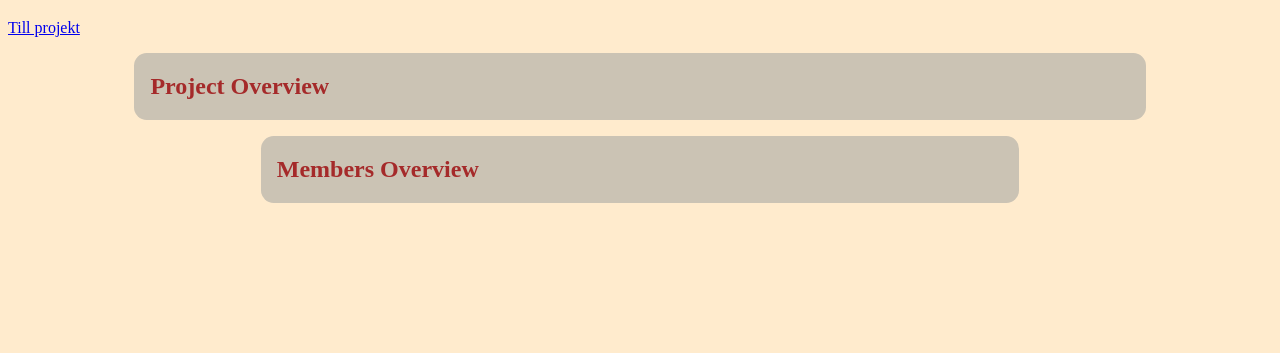
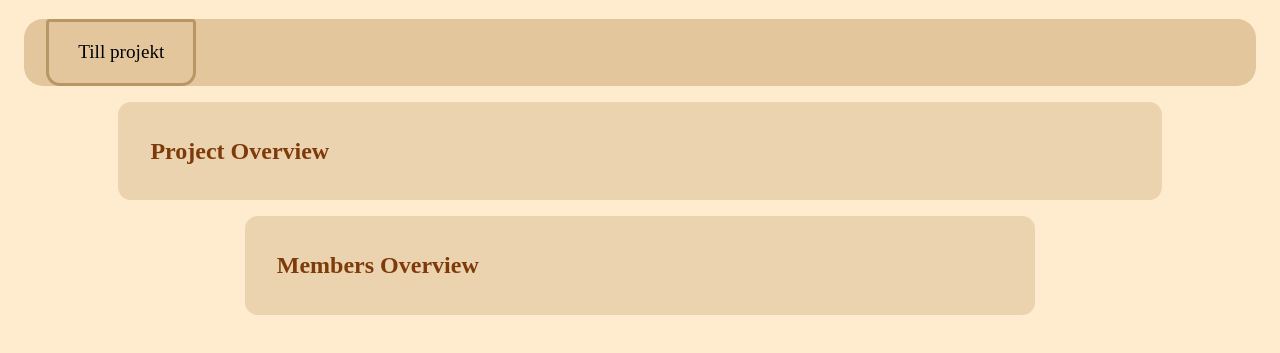
Before and after one commit to Shyz99/be26-js2-slutprojekt-grupp2, a website built with Vite: page index.html in a window 1280 px wide. Shown: the part 61-414 px from the top of the page. Built offline with nearby package versions, Linux system fonts and the light colour scheme; no server answers.

Commit message:
Latest working render Index

```diff
--- a/index.html
+++ b/index.html
@@ -12,7 +12,7 @@
   </head>
   <body>
     <h1>Sunshine[] - Scrumboard Website</h1>
-    <a href="./src/html/projectOverview.html">Till projekt</a>
+    <header><a href="./src/html/projectOverview.html">Till projekt</a></header>
 
     <section id="renderAllProjectsSection">
       <h2 class="H2Title">Project Overview</h2>
--- a/src/styles/global.css
+++ b/src/styles/global.css
@@ -1,3 +1,29 @@
 html {
   background-color: blanchedalmond;
 }
+
+header {
+  background-color: rgb(227, 198, 155);
+  padding: 1.4rem;
+  border-radius: 1.2rem;
+  margin: 1rem;
+}
+
+header a {
+  text-decoration: none;
+  padding-bottom: 1.28rem;
+  padding-top: 1.2rem;
+  padding-left: 1.8rem;
+  padding-right: 1.8rem;
+  color: black;
+  font-size: 1.2rem;
+  border: 3px solid rgb(185, 151, 101);
+  border-radius: 4px 4px 14px 14px;
+}
+
+header a:hover {
+  background-color: rgb(177, 144, 94);
+  color: antiquewhite;
+  padding-bottom: 0.9rem;
+  padding-top: 0.9rem;
+}
--- a/src/styles/render.css
+++ b/src/styles/render.css
@@ -3,10 +3,11 @@
   flex-direction: column;
   margin-left: auto;
   margin-right: auto;
-  background-color: rgb(203, 195, 180);
+  background-color: rgb(235, 211, 175);
   max-width: 80%;
   border-radius: 0.8rem;
   margin-top: 1rem;
+  padding: 1rem;
 }
 
 #renderAllMembersSection {
@@ -14,31 +15,32 @@
   flex-direction: column;
   margin-left: auto;
   margin-right: auto;
-  background-color: rgb(203, 195, 180);
+  background-color: rgb(235, 211, 175);
   max-width: 60%;
   border-radius: 0.8rem;
   margin-top: 1rem;
+  padding: 1rem;
 }
 
 .H2Title {
   padding-left: 1rem;
-  color: brown;
+  color: rgb(126, 58, 10);
 }
 
 .H3Title {
-  color: brown;
+  color: rgb(126, 58, 10);
   text-decoration: underline;
 }
 
 .memberContainer {
-  border: 1px solid blue;
+  border: 4px groove rgb(174, 129, 88);
   border-radius: 1rem;
   padding: 1rem;
   margin: 0.5rem;
 }
 
 .projectContainer {
-  border: 1px solid blue;
+  border: 4px groove rgb(174, 129, 88);
   border-radius: 1rem;
   padding: 1rem;
   margin: 0.5rem;
@@ -51,13 +53,13 @@
 }
 
 .projectMembersContainer {
-  border: 1px solid blue;
+  border: 3px groove rgb(174, 129, 88);
   border-radius: 1rem;
   padding: 1rem;
 }
 
 .memberProjet {
-  border: 1px solid blue;
+  border: 3px groove rgb(174, 129, 88);
   border-radius: 1rem;
   padding: 1rem;
   margin: 0.5rem;
```
